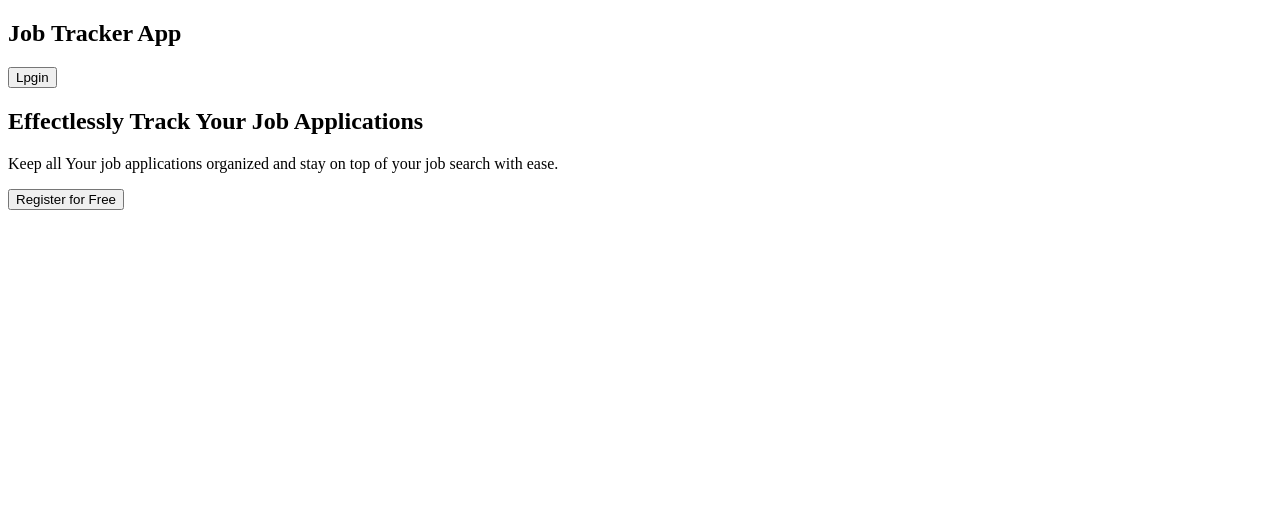
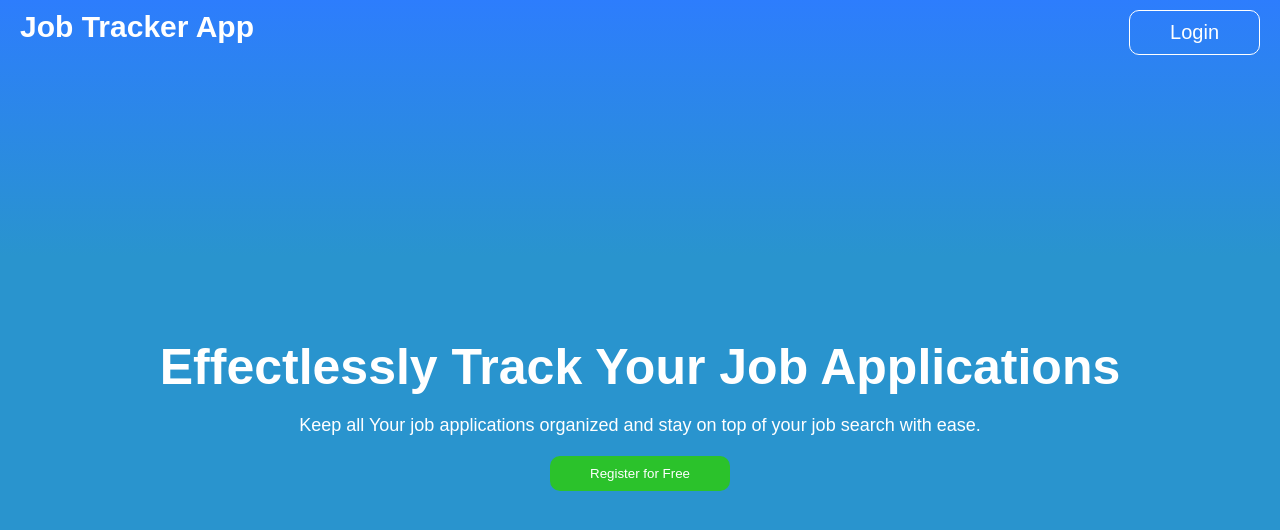
Before and after one commit to mrritikjain/job-tracker-app, a plain HTML site: page index.html in a window 1280 px wide. Drawn offline with Linux system fonts and the light colour scheme; a web font is replaced by a local one.

Commit message:
css is added for index page

```diff
--- a/index.html
+++ b/index.html
@@ -4,18 +4,26 @@
     <meta charset="UTF-8" />
     <meta name="viewport" content="width=device-width, initial-scale=1.0" />
     <link rel="shortcut icon" href="assets/favicon.ico" type="image/x-icon" />
-    <link rel="stylesheet" href="style.css">
+    <link rel="stylesheet" href="style.css" />
+    <link
+      href="https://fonts.googleapis.com/css2?family=Rethink+Sans:ital,wght@0,400..800;1,400..800&display=swap"
+      rel="stylesheet"
+    />
+
     <title>Job Tracker App</title>
   </head>
   <body>
     <div class="main">
       <header>
         <h2 class="logo">Job Tracker App</h2>
-      <button class="login">Lpgin</button>
+        <button class="login">Login</button>
       </header>
       <section class="top-sec">
         <h2>Effectlessly Track Your Job Applications</h2>
-      <p>Keep all Your job applications organized and stay on top of your job search with ease.</p>
+        <p>
+          Keep all Your job applications organized and stay on top of your job
+          search with ease.
+        </p>
         <button>Register for Free</button>
       </section>
     </div>
--- a/style.css
+++ b/style.css
@@ -0,0 +1,67 @@
+* {
+  padding: 0px;
+  margin: 0;
+  box-sizing: border-box;
+}
+
+body {
+  font-family: "Rethink Sans", sans-serif;
+  height: 100vh;
+  color: #fff;
+  background: linear-gradient(
+    0deg,
+    rgba(41, 148, 206, 1) 68%,
+    rgba(45, 125, 253, 1) 100%
+  );
+
+  padding: 10px 20px;
+}
+header {
+  display: flex;
+  justify-content: space-between;
+}
+header h2 {
+  font-size: 30px;
+}
+header button {
+  background-color: transparent;
+  border: 1px solid #fff;
+  color: #fff;
+  padding: 10px 40px;
+  border-radius: 10px;
+  font-size: 20px;
+  cursor: pointer;
+  transition: 300ms;
+  transform: scale(1);
+}
+header button:hover {
+  background-color: #fff;
+  color: #000;
+  transform: scale(1.1);
+}
+.top-sec{
+  display: flex;
+    flex-direction: column;
+    justify-content: center;
+    align-items: center;
+    height: 90vh;
+}
+.top-sec h2{
+  font-size: 50px;
+  text-align: center;
+  line-height: 55px;
+}
+p{
+  font-size: 18px;
+  text-align: center;
+  margin: 20px 0px;
+}
+.top-sec button{
+padding: 10px 40px;
+background-color: rgb(43, 194, 43);
+border: none;
+color: #fff;
+border-radius: 10px;
+font-weight: 500;
+cursor: pointer;
+}
```
Lines whose indentation alone changed are shown as unchanged.
